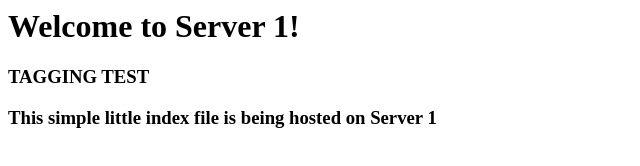
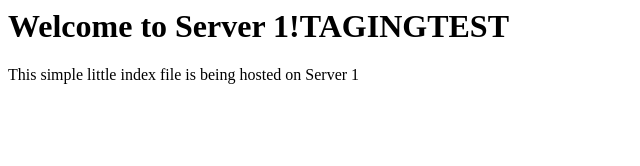
Before and after one commit to WSU-kduncan/cicd-3120-pittman31, a plain HTML site: page website/index.html in a window 1280 px wide. Shown: the whole page, without its empty margins (0-640 px from the left). Drawn offline with Linux system fonts and the light colour scheme.

Commit message:
Updated index.html for a github actions test

```diff
--- a/website/index.html
+++ b/website/index.html
@@ -5,8 +5,7 @@
 </head>
 
 <body>
-    <H1> Welcome to Server 1! </H1>
-    <H3> TAGGING TEST <H3>
+    <H1> Welcome to Server 1!TAGINGTEST </H1>
     <p> This simple little index file is being hosted on Server 1</p>
 </body>
 
```
